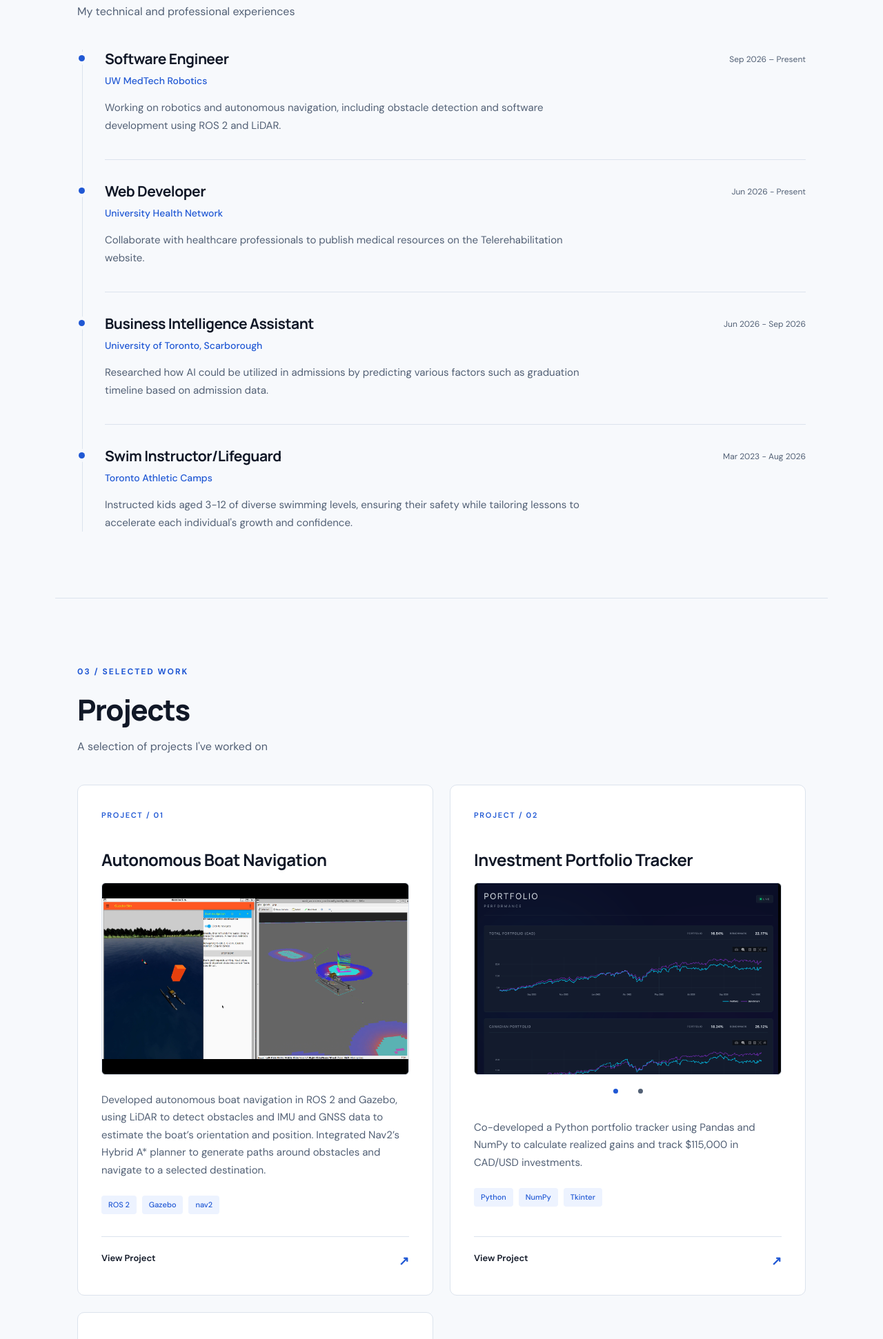
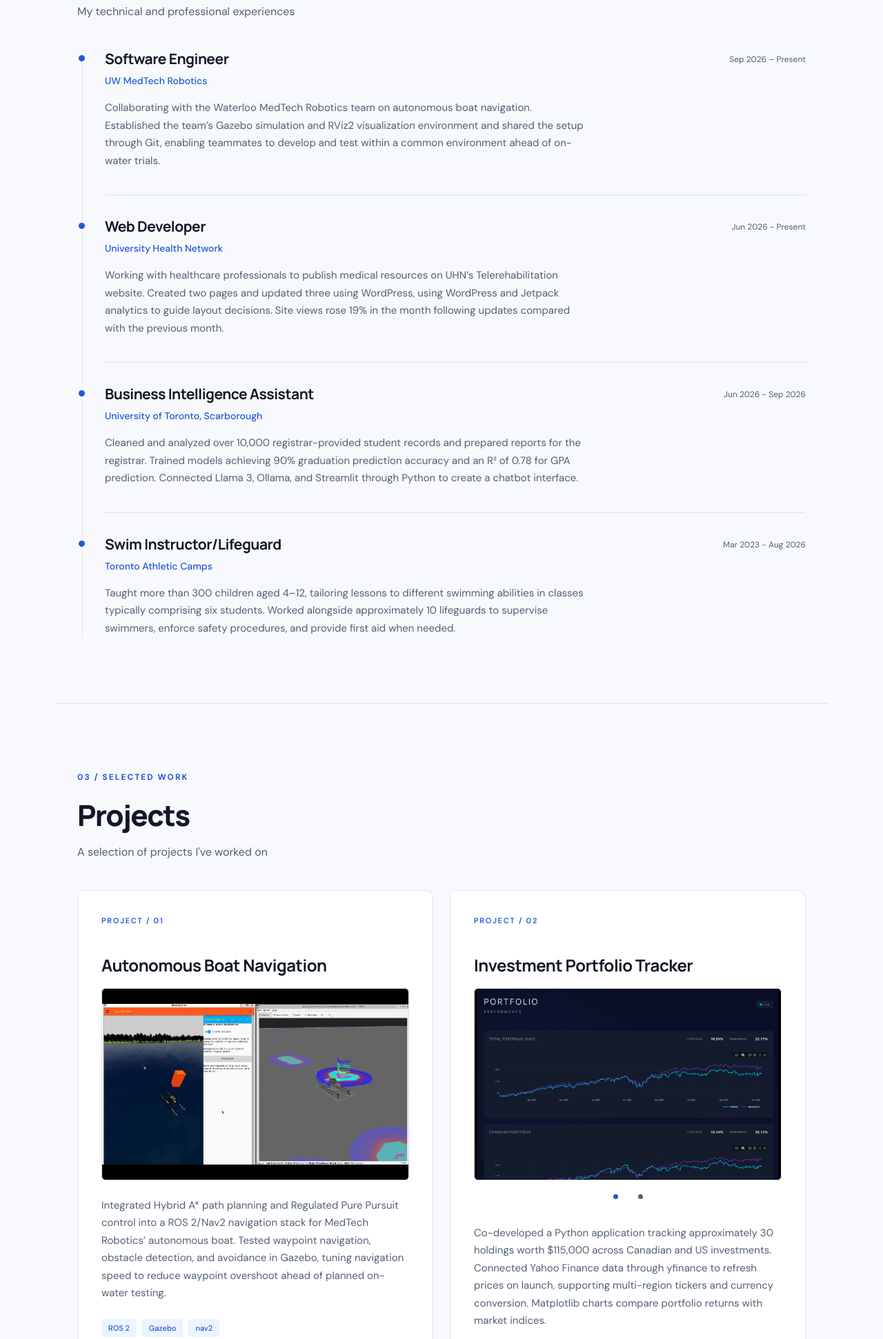
Before and after one commit to byeung1/personal-portfolio, a plain HTML site: page index.html in a window 1280 px wide. Shown: the part 1624-3566 px from the top of the page at 69% size. Drawn offline with Linux system fonts and the light colour scheme.

Commit message:
Updated descriptions and resume

```diff
--- a/index.html
+++ b/index.html
@@ -147,9 +147,11 @@
                         <h4>UW MedTech Robotics</h4>
 
                         <p>
-                            Working on robotics and autonomous navigation,
-                            including obstacle detection and software
-                            development using ROS 2 and LiDAR.
+                            Collaborating with the Waterloo MedTech Robotics team on autonomous
+                            boat navigation. Established the team’s Gazebo simulation and RViz2
+                            visualization environment and shared the setup through Git, enabling
+                            teammates to develop and test within a common environment ahead of on-water
+                            trials.
                         </p>
                     </article>
 
@@ -160,8 +162,11 @@
                         <h4>University Health Network</h4>
 
                         <p>
-                            Collaborate with healthcare professionals to publish medical
-                            resources on the Telerehabilitation website.
+                            Working with healthcare professionals to publish medical resources on
+                            UHN’s Telerehabilitation website. Created two pages and updated three
+                            using WordPress, using WordPress and Jetpack analytics to guide layout
+                            decisions. Site views rose 19% in the month following updates compared
+                            with the previous month.
                         </p>
                     </article>
 
@@ -172,8 +177,10 @@
                         <h4>University of Toronto, Scarborough</h4>
 
                         <p>
-                            Researched how AI could be utilized in admissions by predicting
-                            various factors such as graduation timeline based on admission data.
+                            Cleaned and analyzed over 10,000 registrar-provided student records and
+                            prepared reports for the registrar. Trained models achieving 90% graduation
+                            prediction accuracy and an R² of 0.78 for GPA prediction. Connected Llama 3,
+                            Ollama, and Streamlit through Python to create a chatbot interface.
                         </p>
                     </article>
 
@@ -184,8 +191,13 @@
                         <h4>Toronto Athletic Camps</h4>
 
                         <p>
-                            Instructed kids aged 3-12 of diverse swimming levels, ensuring their safety while
-                            tailoring lessons to accelerate each individual's growth and confidence.
+                            Taught more than 300 children aged 4–12, tailoring lessons
+                            to different swimming abilities in classes typically comprising
+                            six students. Worked alongside approximately 10 lifeguards to
+                            supervise swimmers, enforce safety procedures, and provide first
+                            aid when needed.
+
+
                         </p>
                     </article>
 
@@ -212,10 +224,10 @@
                         </div>
 
                         <p>
-                            Developed autonomous boat navigation in ROS 2 and Gazebo, using LiDAR
-                            to detect obstacles and IMU and GNSS data to estimate the boat’s orientation
-                            and position. Integrated Nav2’s Hybrid A* planner to generate paths around
-                            obstacles and navigate to a selected destination.
+                            Integrated Hybrid A* path planning and Regulated Pure Pursuit control into a
+                            ROS 2/Nav2 navigation stack for MedTech Robotics’ autonomous boat. Tested
+                            waypoint navigation, obstacle detection, and avoidance in Gazebo, tuning
+                            navigation speed to reduce waypoint overshoot ahead of planned on-water testing.
                         </p>
 
                         <div class="project-technologies">
@@ -246,8 +258,10 @@
                         </div>
 
                         <p>
-                            Co-developed a Python portfolio tracker using Pandas and NumPy to calculate
-                            realized gains and track $115,000 in CAD/USD investments.
+                            Co-developed a Python application tracking approximately 30 holdings worth $115,000
+                            across Canadian and US investments. Connected Yahoo Finance data through yfinance to
+                            refresh prices on launch, supporting multi-region tickers and currency conversion.
+                            Matplotlib charts compare portfolio returns with market indices.
                         </p>
 
                         <div class="project-technologies">
@@ -278,9 +292,9 @@
                         </div>
 
                         <p>
-                            Developed an iOS app that leverages Swift and SwiftUI to parse
-                            ingredient text with Optical Character Recognition via Apple's
-                            Vision framework and warn users of potential allergens in real time.
+                            Developed a SwiftUI iOS app that uses Apple Vision OCR to extract ingredient text from
+                            scans and photos. Matches predefined keywords against user-selected profiles covering
+                            20 allergens and highlights potential matches.
                         </p>
 
                         <div class="project-technologies">
```
Also changed, not shown: 1 other file.
